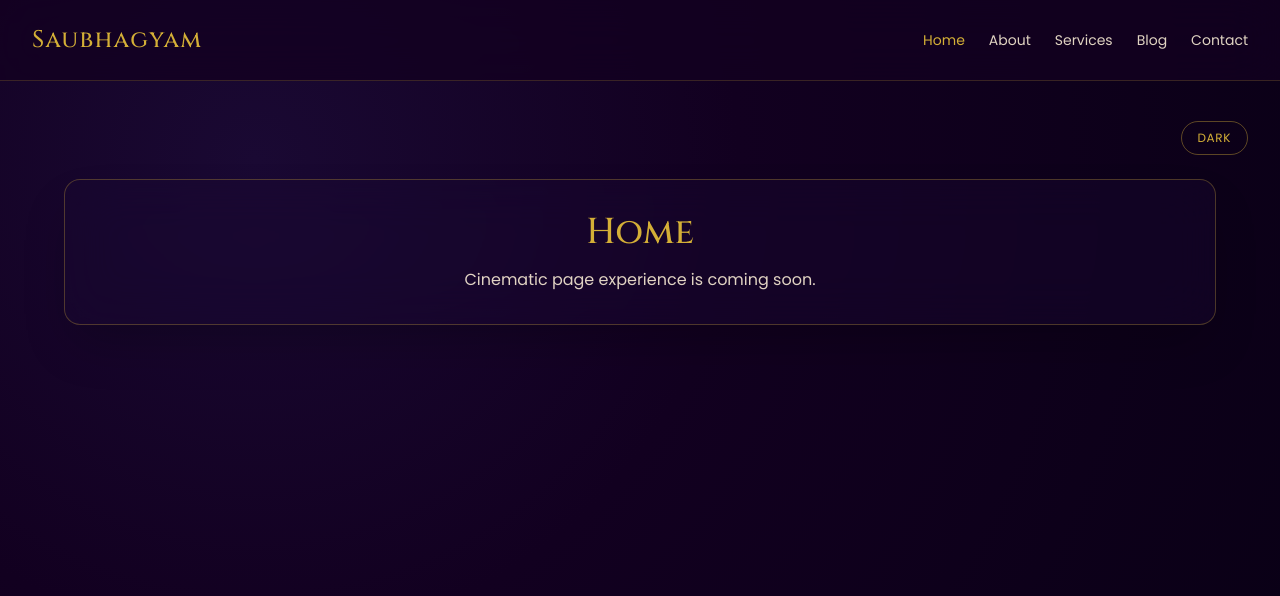
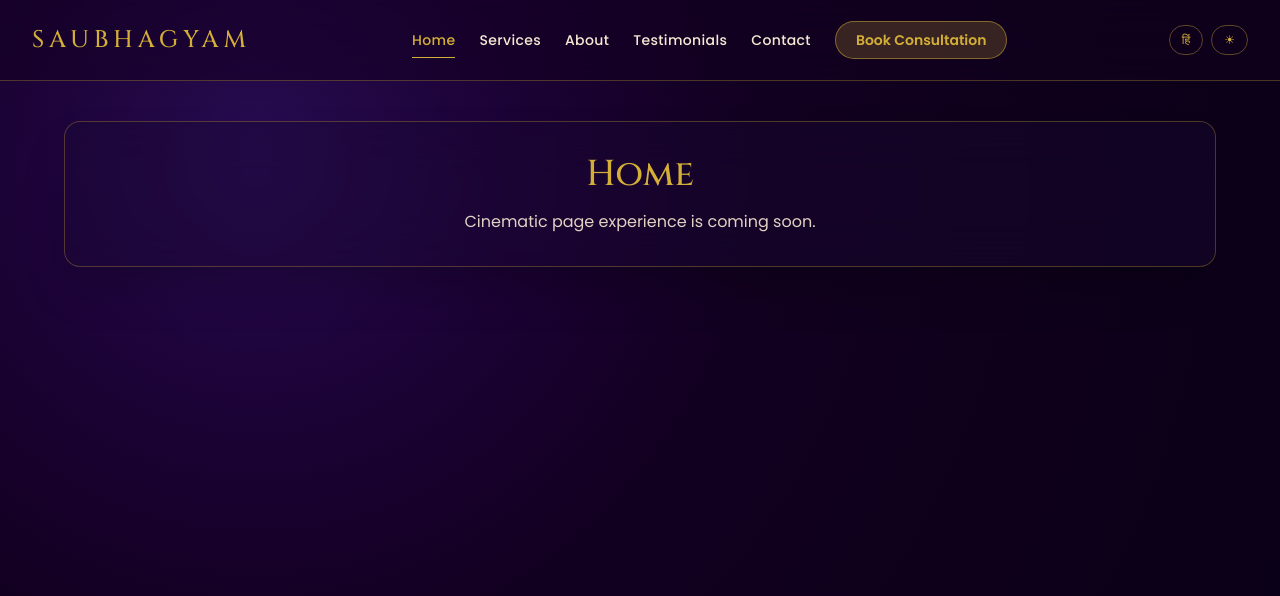
Before and after one commit to SRV30/Saubhagyam, a React (Vite) app in the folder client/: page / in a window 1280 px wide. Shown: the top 596 px of the page. Built offline with nearby package versions, Linux system fonts and the light colour scheme.

Commit message:
feat: build premium responsive cinematic navbar

```diff
--- a/client/src/app/routes/AppRoutes.jsx
+++ b/client/src/app/routes/AppRoutes.jsx
@@ -7,10 +7,11 @@ const AppRoutes = () => (
   <Routes>
     <Route element={<MainLayout />}>
       <Route path={routeConfig.home} element={<PagePlaceholder titleKey="navigation.home" />} />
+      <Route path={routeConfig.services} element={<PagePlaceholder titleKey="navigation.services" />} />
       <Route path={routeConfig.about} element={<PagePlaceholder titleKey="navigation.about" />} />
-      <Route path={routeConfig.services} element={<PagePlaceholder titleKey="navigation.services" />} />
-      <Route path={routeConfig.blog} element={<PagePlaceholder titleKey="navigation.blog" />} />
+      <Route path={routeConfig.testimonials} element={<PagePlaceholder titleKey="navigation.testimonials" />} />
       <Route path={routeConfig.contact} element={<PagePlaceholder titleKey="navigation.contact" />} />
+      <Route path={routeConfig.bookConsultation} element={<PagePlaceholder titleKey="navigation.bookConsultation" />} />
     </Route>
     <Route path="*" element={<Navigate to={routeConfig.home} replace />} />
   </Routes>
--- a/client/src/app/routes/routeConfig.js
+++ b/client/src/app/routes/routeConfig.js
@@ -1,9 +1,10 @@
 const routeConfig = {
   home: '/',
+  services: '/services',
   about: '/about',
-  services: '/services',
-  blog: '/blog',
+  testimonials: '/testimonials',
   contact: '/contact',
+  bookConsultation: '/book-consultation',
 };
 
 export default routeConfig;
--- a/client/src/components/common/SiteHeader.jsx
+++ b/client/src/components/common/SiteHeader.jsx
@@ -1,37 +1,110 @@
+import { useMemo, useState } from 'react';
+import { AnimatePresence, motion } from 'framer-motion';
 import { NavLink } from 'react-router-dom';
 import { useTranslation } from 'react-i18next';
 import routeConfig from '../../app/routes/routeConfig';
+import { cn } from '../../lib/utils/cn';
 
-const navKeys = [
+const THEME_KEY = 'saubhagyam-theme';
+const LANG_KEY = 'saubhagyam-language';
+
+const navItems = [
   ['home', routeConfig.home],
+  ['services', routeConfig.services],
   ['about', routeConfig.about],
-  ['services', routeConfig.services],
-  ['blog', routeConfig.blog],
+  ['testimonials', routeConfig.testimonials],
   ['contact', routeConfig.contact],
 ];
 
 const SiteHeader = () => {
-  const { t } = useTranslation();
+  const { t, i18n } = useTranslation();
+  const [isMenuOpen, setIsMenuOpen] = useState(false);
+
+  const defaultTheme = useMemo(() => localStorage.getItem(THEME_KEY) || 'dark', []);
+  const [theme, setTheme] = useState(defaultTheme);
+
+  const toggleTheme = () => {
+    const nextTheme = theme === 'dark' ? 'light' : 'dark';
+    setTheme(nextTheme);
+    localStorage.setItem(THEME_KEY, nextTheme);
+    document.documentElement.classList.toggle('dark', nextTheme === 'dark');
+  };
+
+  const toggleLanguage = () => {
+    const nextLang = i18n.language.startsWith('hi') ? 'en' : 'hi';
+    i18n.changeLanguage(nextLang);
+    localStorage.setItem(LANG_KEY, nextLang);
+  };
 
   return (
-    <header className="sticky top-0 z-40 border-b border-brand-gold/20 bg-brand-midnight/75 backdrop-blur-xl">
-      <div className="container-padded flex h-20 items-center justify-between">
-        <p className="font-heading text-2xl tracking-wider text-brand-gold">Saubhagyam</p>
-        <nav className="flex items-center gap-6 text-sm">
-          {navKeys.map(([key, path]) => (
+    <motion.header
+      initial={{ y: -24, opacity: 0 }}
+      animate={{ y: 0, opacity: 1 }}
+      transition={{ duration: 0.7, ease: 'easeOut' }}
+      className="sticky top-0 z-50 border-b border-brand-gold/30 bg-brand-midnight/45 backdrop-blur-2xl"
+    >
+      <div className="container-padded flex h-20 items-center justify-between gap-4">
+        <NavLink to={routeConfig.home} className="font-heading text-2xl tracking-[0.2em] text-brand-gold">
+          SAUBHAGYAM
+        </NavLink>
+
+        <nav className="hidden items-center gap-6 lg:flex">
+          {navItems.map(([key, path]) => (
             <NavLink
               key={key}
               to={path}
               className={({ isActive }) =>
-                `transition-colors ${isActive ? 'text-brand-gold' : 'text-brand-cream/90 hover:text-brand-gold'}`
+                cn(
+                  'relative text-sm font-medium tracking-wide text-brand-cream transition-all duration-300',
+                  'after:absolute after:-bottom-2 after:left-0 after:h-px after:w-full after:origin-left after:scale-x-0',
+                  'after:bg-brand-gold after:transition-transform after:duration-300 hover:text-brand-gold hover:after:scale-x-100',
+                  isActive && 'text-brand-gold after:scale-x-100'
+                )
               }
             >
               {t(`navigation.${key}`)}
             </NavLink>
           ))}
+          <NavLink to={routeConfig.bookConsultation} className="rounded-full border border-brand-gold/50 bg-brand-gold/20 px-5 py-2 text-sm font-semibold text-brand-gold transition hover:-translate-y-0.5 hover:bg-brand-gold/35">
+            {t('navigation.bookConsultation')}
+          </NavLink>
         </nav>
+
+        <div className="hidden items-center gap-2 lg:flex">
+          <button onClick={toggleLanguage} className="rounded-full border border-brand-gold/40 px-3 py-1.5 text-xs text-brand-gold transition hover:bg-brand-gold/15">{i18n.language.startsWith('hi') ? 'EN' : 'हिं'}</button>
+          <button onClick={toggleTheme} className="rounded-full border border-brand-gold/40 px-3 py-1.5 text-xs text-brand-gold transition hover:bg-brand-gold/15">{theme === 'dark' ? '☀' : '☾'}</button>
+        </div>
+
+        <button onClick={() => setIsMenuOpen((prev) => !prev)} className="lg:hidden" aria-label="Menu">
+          <motion.div animate={isMenuOpen ? 'open' : 'closed'} className="space-y-1.5">
+            <motion.span variants={{ closed: { rotate: 0, y: 0 }, open: { rotate: 45, y: 8 } }} className="block h-0.5 w-7 bg-brand-gold" />
+            <motion.span variants={{ closed: { opacity: 1 }, open: { opacity: 0 } }} className="block h-0.5 w-7 bg-brand-gold" />
+            <motion.span variants={{ closed: { rotate: 0, y: 0 }, open: { rotate: -45, y: -8 } }} className="block h-0.5 w-7 bg-brand-gold" />
+          </motion.div>
+        </button>
       </div>
-    </header>
+
+      <AnimatePresence>
+        {isMenuOpen && (
+          <motion.div initial={{ opacity: 0, height: 0 }} animate={{ opacity: 1, height: 'auto' }} exit={{ opacity: 0, height: 0 }} className="border-t border-brand-gold/20 bg-brand-midnight/95 px-6 py-4 lg:hidden">
+            <div className="flex flex-col gap-4">
+              {navItems.map(([key, path]) => (
+                <NavLink key={key} to={path} onClick={() => setIsMenuOpen(false)} className="text-sm text-brand-cream transition hover:text-brand-gold">
+                  {t(`navigation.${key}`)}
+                </NavLink>
+              ))}
+              <NavLink to={routeConfig.bookConsultation} onClick={() => setIsMenuOpen(false)} className="rounded-lg border border-brand-gold/40 px-4 py-2 text-center text-brand-gold">
+                {t('navigation.bookConsultation')}
+              </NavLink>
+              <div className="flex gap-2">
+                <button onClick={toggleLanguage} className="flex-1 rounded-lg border border-brand-gold/30 px-4 py-2 text-brand-gold">{i18n.language.startsWith('hi') ? 'EN' : 'हिं'}</button>
+                <button onClick={toggleTheme} className="flex-1 rounded-lg border border-brand-gold/30 px-4 py-2 text-brand-gold">{theme === 'dark' ? 'Light' : 'Dark'}</button>
+              </div>
+            </div>
+          </motion.div>
+        )}
+      </AnimatePresence>
+    </motion.header>
   );
 };
 
--- a/client/src/layouts/MainLayout.jsx
+++ b/client/src/layouts/MainLayout.jsx
@@ -1,17 +1,32 @@
+import { useEffect } from 'react';
 import { Outlet } from 'react-router-dom';
+import { useTranslation } from 'react-i18next';
 import SiteHeader from '../components/common/SiteHeader';
-import ThemeToggle from '../components/common/ThemeToggle';
 
-const MainLayout = () => (
-  <div className="min-h-screen bg-app-gradient text-brand-cream transition-colors duration-300">
+const THEME_KEY = 'saubhagyam-theme';
+const LANG_KEY = 'saubhagyam-language';
+
+const MainLayout = () => {
+  const { i18n } = useTranslation();
+
+  useEffect(() => {
+    const savedTheme = localStorage.getItem(THEME_KEY) || 'dark';
+    document.documentElement.classList.toggle('dark', savedTheme === 'dark');
+
+    const savedLanguage = localStorage.getItem(LANG_KEY);
+    if (savedLanguage) {
+      i18n.changeLanguage(savedLanguage);
+    }
+  }, [i18n]);
+
+  return (
+    <div className="min-h-screen bg-app-gradient text-brand-cream transition-colors duration-500">
       <SiteHeader />
       <main className="container-padded py-10">
-      <div className="mb-6 flex justify-end">
-        <ThemeToggle />
-      </div>
         <Outlet />
       </main>
     </div>
   );
+};
 
 export default MainLayout;
--- a/client/src/locales/en/common.json
+++ b/client/src/locales/en/common.json
@@ -1,10 +1,11 @@
 {
   "navigation": {
     "home": "Home",
+    "services": "Services",
     "about": "About",
-    "services": "Services",
-    "blog": "Blog",
-    "contact": "Contact"
+    "testimonials": "Testimonials",
+    "contact": "Contact",
+    "bookConsultation": "Book Consultation"
   },
   "common": {
     "comingSoon": "Cinematic page experience is coming soon."
--- a/client/src/locales/hi/common.json
+++ b/client/src/locales/hi/common.json
@@ -1,10 +1,11 @@
 {
   "navigation": {
     "home": "होम",
+    "services": "सेवाएँ",
     "about": "परिचय",
-    "services": "सेवाएँ",
-    "blog": "ब्लॉग",
-    "contact": "संपर्क"
+    "testimonials": "प्रशंसापत्र",
+    "contact": "संपर्क",
+    "bookConsultation": "परामर्श बुक करें"
   },
   "common": {
     "comingSoon": "सिनेमैटिक पेज अनुभव जल्द आ रहा है।"
--- a/client/src/styles/index.css
+++ b/client/src/styles/index.css
@@ -2,6 +2,16 @@
 @import 'tailwindcss';
 
 :root {
+  --brand-bg: #f9f0df;
+  --brand-surface: #efe5ff;
+  --brand-elevated: #ffffff;
+  --brand-gold: #b8860b;
+  --brand-gold-bright: #d4af37;
+  --brand-violet: #7B2FF7;
+  --brand-cream: #291432;
+}
+
+:root.dark {
   --brand-bg: #090015;
   --brand-surface: #120020;
   --brand-elevated: #1A0933;
@@ -9,16 +19,6 @@
   --brand-gold-bright: #FFD700;
   --brand-violet: #7B2FF7;
   --brand-cream: #F7EAD4;
-}
-
-:root[data-theme='light'] {
-  --brand-bg: #f8f1ff;
-  --brand-surface: #ffffff;
-  --brand-elevated: #f1e7ff;
-  --brand-gold: #9c6d03;
-  --brand-gold-bright: #b88a00;
-  --brand-violet: #6a29d4;
-  --brand-cream: #21163a;
 }
 
 @theme {
@@ -39,7 +39,7 @@ body {
 }
 
 .bg-app-gradient {
-  background-image: radial-gradient(circle at 20% 20%, #1a0933 0%, #120020 40%, #090015 100%);
+  background-image: radial-gradient(circle at 20% 20%, color-mix(in srgb, var(--brand-violet) 28%, transparent) 0%, var(--brand-surface) 42%, var(--brand-bg) 100%);
 }
 
 .container-padded {
```
Lines whose indentation alone changed are shown as unchanged.
